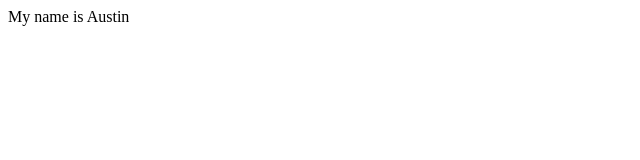
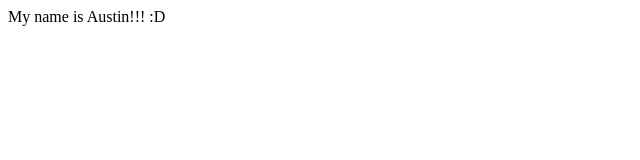
Before and after one commit to AustinJensen7/first-github-project, a plain HTML site: page index.html in a window 1280 px wide. Shown: the full height of the page, 0-640 px from the left. Drawn offline with Linux system fonts and the light colour scheme.

Commit message:
Emphasise the name

```diff
--- a/index.html
+++ b/index.html
@@ -7,6 +7,6 @@
     <title>Document</title>
 </head>
 <body>
-    My name is Austin
+    My name is Austin!!! :D
 </body>
 </html>
```
Also changed, not shown: about.html (deleted).
